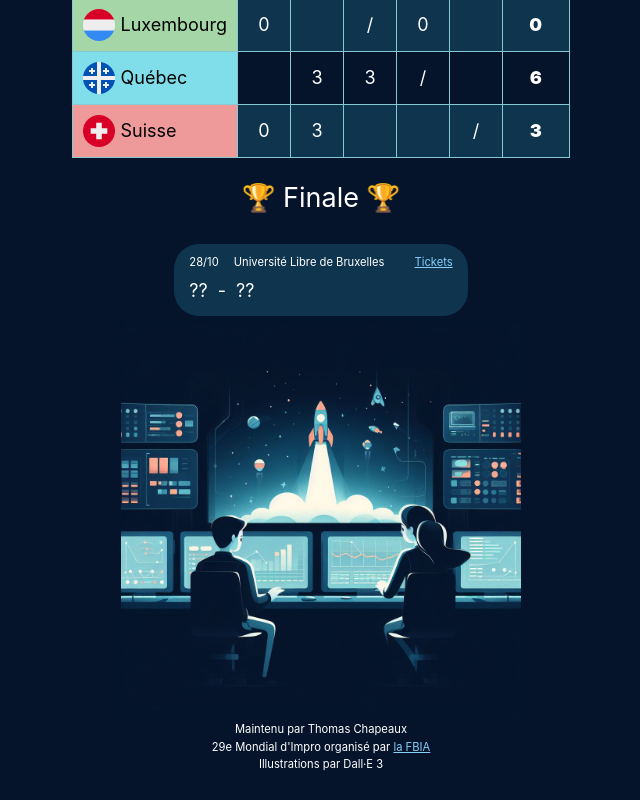
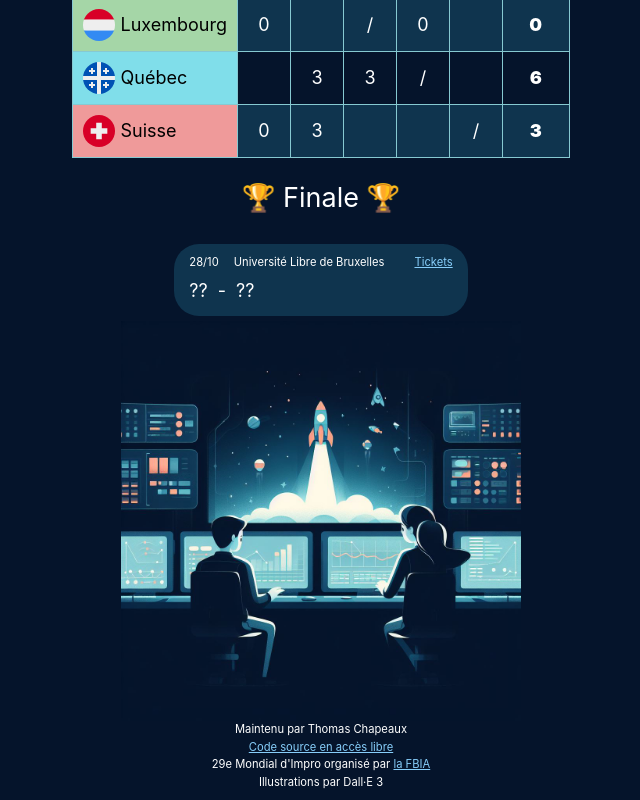
Before and after one commit to tchapeaux/mondial-impro-2023-resultats, a Vue app: page / in a window 1280 px wide. Shown: the part 923-1723 px from the top of the page, without its empty margins (319-959 px from the left). Built offline with nearby package versions, Linux system fonts and the light colour scheme.

Commit message:
Add public repo link

```diff
--- a/src/App.vue
+++ b/src/App.vue
@@ -86,6 +86,11 @@ function closeScoreHint() {
   <img class="footer-img" aria-role="none" src="/dall-e-3-illustration-control-room.jpeg" />
   <footer class="footer-text">
     <p>Maintenu par Thomas Chapeaux</p>
+    <p>
+      <a href="https://github.com/tchapeaux/mondial-impro-2023-resultats" target="_blank">
+        Code source en accès libre
+      </a>
+    </p>
     <p>
       29e Mondial d'Impro organisé par <a href="https://www.fbia.be" target="_blank">la FBIA</a>
     </p>
```
